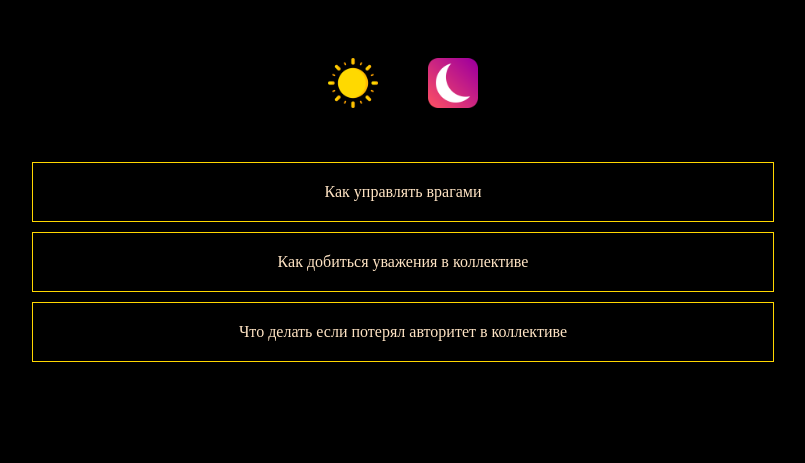
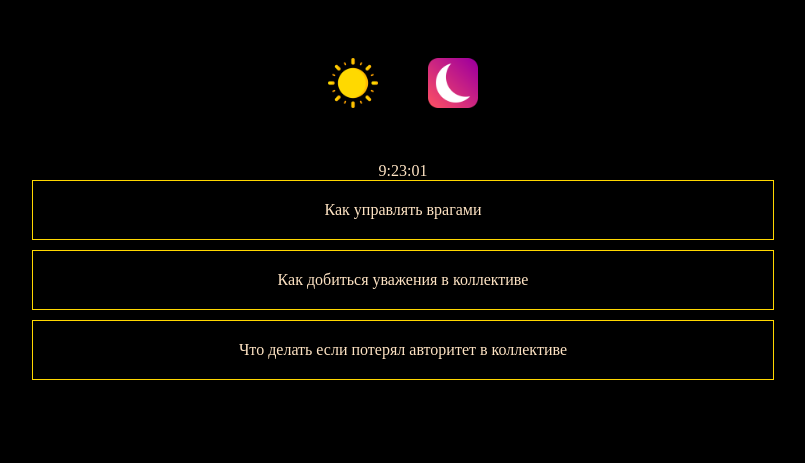
Before and after one commit to GurnikVitaliy/accordion, a plain HTML site: page index.html in a window 1280 px wide. Shown: the whole page, without its empty margins (237-1042 px from the left). Drawn offline with Linux system fonts and the light colour scheme.

Commit message:
Update index.html

```diff
--- a/index.html
+++ b/index.html
@@ -16,6 +16,7 @@
             <img src="images/dark-mode.png" alt="">
         </div>
     </div>
+    <div class="time"></div>
     <div class="block">
         <div class="block__title">Как управлять врагами</div>
         <div class="block__content">
```
